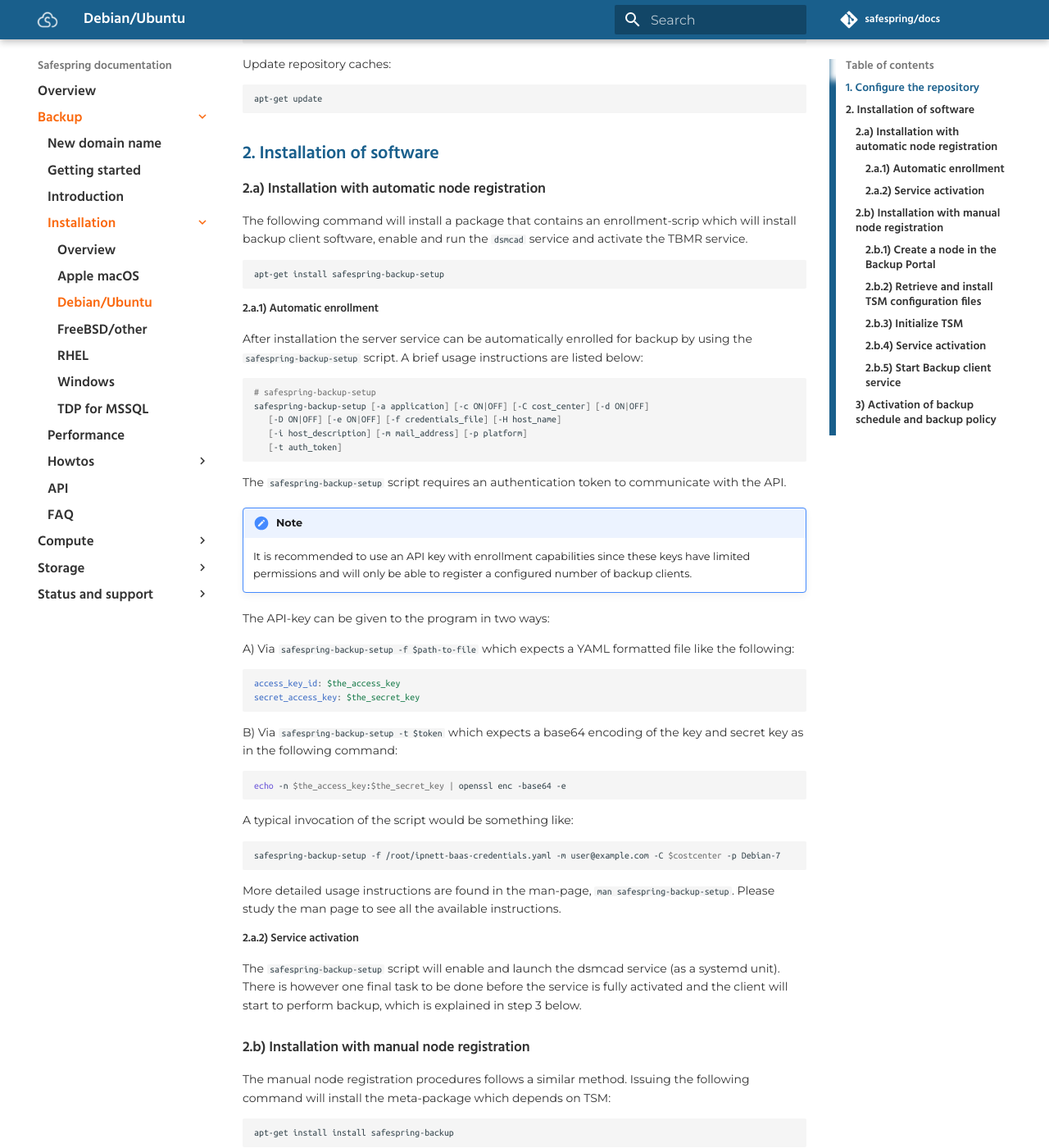
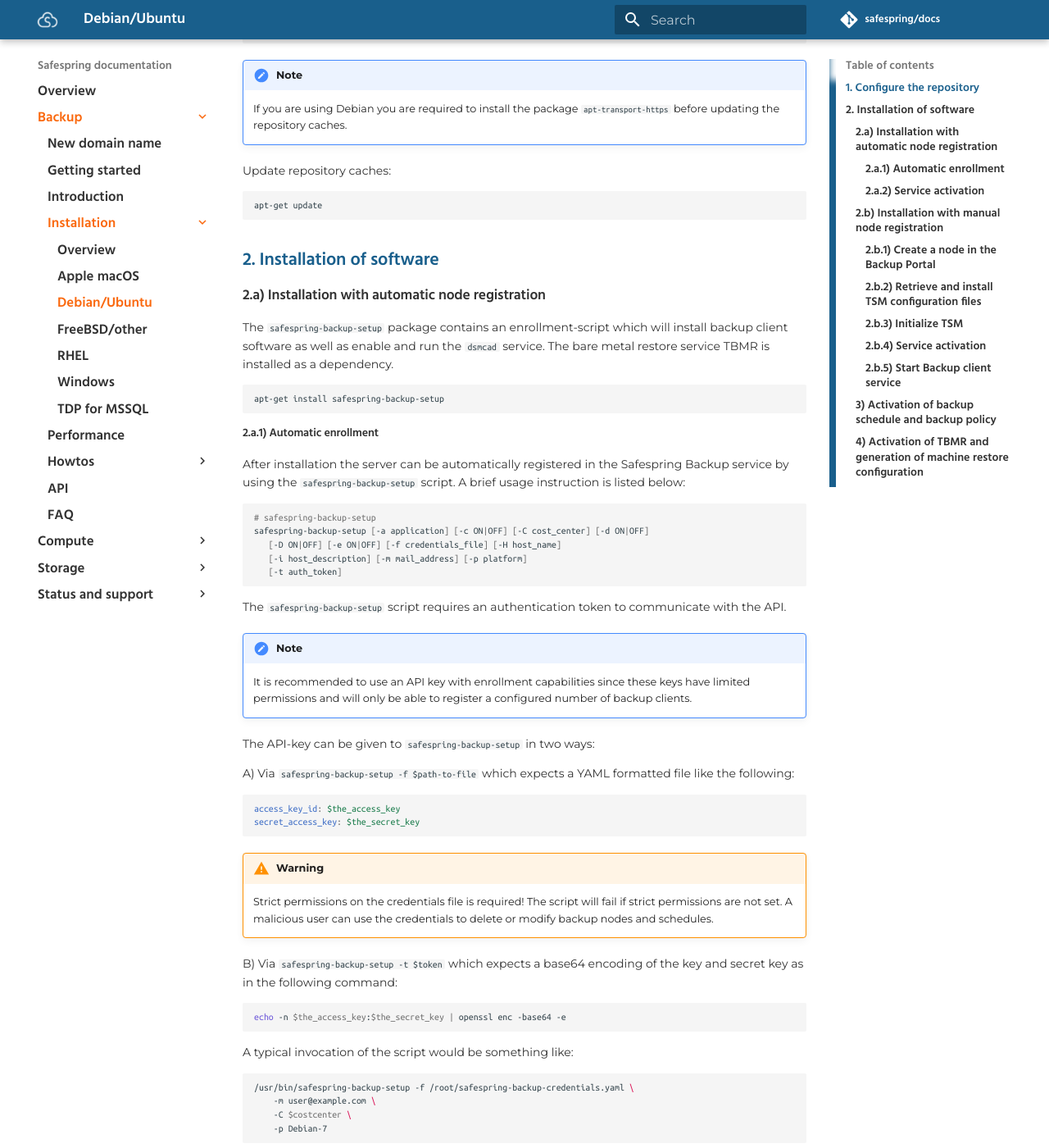
Before and after one commit to safespring/docs, an MkDocs documentation site: the page built from content/backup/install/debian-ubuntu.md, in a window 1280 px wide and 1400 px high, scrolled down 608 px. Shown: the whole window at 82% size. Built offline with MkDocs 1.6.1 and Material for MkDocs 9.7.7, drawn with Linux system fonts in a browser that asks for light colours; comment, search, counter and statistics services are not loaded; old or Windows-style settings are respelled for this version of MkDocs; some of the changed text lies outside the part shown.

Commit message:
Updated install docs for rhel and debian

````diff
--- a/content/backup/install/debian-ubuntu.md
+++ b/content/backup/install/debian-ubuntu.md
@@ -12,17 +12,17 @@
 ## 1. Configure the repository
 
 Run the following commands on the server that will run the backup client
-software.  Create the file ```/etc/apt/sources.list.d/safespring-backup.list``` with
+software.  Create the file ```/etc/apt/sources.list.d/safespring-backup``` with
 the following content:
 
 ```
-deb https://repo.service.safedc.net/debian xenial stretch
+echo 'deb https://repo.service.safedc.net/debian stretch main' > /etc/apt/sources.list.d/safespring-backup.list
 ```
 
 Fetch the repository key and install it in the file ```/tmp/safespring-repo-key```:
 
 ```shell
-curl -o /tmp/safespring-repo-key https://repo.service.safedc.net/repokey/PACKAGES-GPG-KEY-Safespring
+wget -O /tmp/safespring-repo-key https://repo.service.safedc.net/repokey/PACKAGES-GPG-KEY-Safespring
 ```
 
 Import the key:
@@ -30,6 +30,10 @@
 ```shell
 apt-key add /tmp/safespring-repo-key && rm /tmp/safespring-repo-key
 ```
+
+!!!note
+    If you are using Debian you are required to install the package
+    ```apt-transport-https``` before updating the repository caches.
 
 Update repository caches:
 
@@ -41,9 +45,9 @@
 
 ### 2.a) Installation with automatic node registration
 
-The following command will install a package that contains an enrollment-scrip
-which will install backup client software, enable and run the ```dsmcad```
-service and activate the TBMR service.
+The ```safespring-backup-setup``` package contains an enrollment-script which
+will install backup client software as well as enable and run the ```dsmcad```
+service. The bare metal restore service TBMR is installed as a dependency.
 
 ```shell
 apt-get install safespring-backup-setup
@@ -51,9 +55,9 @@
 
 #### 2.a.1) Automatic enrollment
 
-After installation the server service can be automatically enrolled for backup
-by using the  ```safespring-backup-setup``` script.  A brief usage instructions
-are listed below:
+After installation the server can be automatically registered in the Safespring
+Backup service by using the  ```safespring-backup-setup``` script.  A brief
+usage instruction is listed below:
 
 ```shell
 # safespring-backup-setup
@@ -71,7 +75,7 @@
     keys have limited permissions and will only be able to register a configured
     number of backup clients.
 
-The API-key can be given to the program in two ways:
+The API-key can be given to ```safespring-backup-setup``` in two ways:
 
 A) Via `safespring-backup-setup -f $path-to-file` which expects a YAML
 formatted file like the following:
@@ -80,6 +84,11 @@
 access_key_id: $the_access_key
 secret_access_key: $the_secret_key
 ```
+
+!!!warning
+    Strict permissions on the credentials file is required! The script will
+    fail if strict permissions are not set. A malicious user can use the
+    credentials to delete or modify backup nodes and schedules.
 
 B) Via `safespring-backup-setup -t $token` which expects a base64 encoding of
 the key and secret key as in the following command:
@@ -91,7 +100,10 @@
 A typical invocation of the script would be something like:
 
 ```shell
-safespring-backup-setup -f /root/ipnett-baas-credentials.yaml -m user@example.com -C $costcenter -p Debian-7
+/usr/bin/safespring-backup-setup -f /root/safespring-backup-credentials.yaml \
+    -m user@example.com \
+    -C $costcenter \
+    -p Debian-7
 ```
 
 More detailed usage instructions are found in the man-page, `man
@@ -100,10 +112,10 @@
 
 #### 2.a.2) Service activation
 
-The ```safespring-backup-setup``` script will enable and launch the dsmcad
-service (as a systemd unit).  There is however one final task to be done before
-the service is fully activated and the client will start to perform backup,
-which is explained in step 3 below.
+The ```safespring-backup-setup``` script will enable and launch the
+```dsmcad``` service (as a systemd unit).  There is however one final task to
+be done before the service is fully activated and the client will start to
+perform backup, which is explained in step 3 below.
 
 ### 2.b) Installation with manual node registration
 
@@ -165,3 +177,12 @@
 Currently it is required to wait until after the creation of the node, to
 configure a backup schedule and backup policy for it.  This is either done via
 the Portal, or via the API directly.
+
+### 4) Activation of TBMR and generation of machine restore configuration
+
+The ```safespring-backup-tbmr``` package provides a simple script to request a
+new TBMR licence and generate a bare metal restore machine configuration:
+
+```shell
+/usr/bin/safespring-backup-tbmr
+```
````
Also changed, not shown: content/backup/install/rhel.md (+29 -12 lines).
